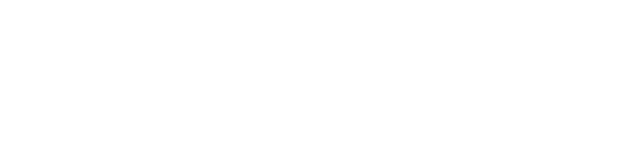
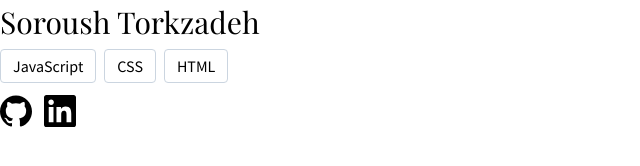
Before and after one commit to sorousht/phoenix-web, a Gatsby site: page / in a window 1280 px wide. Shown: the whole page, without its empty margins (0-640 px from the left). Built offline with nearby package versions, Linux system fonts and the light colour scheme; Gatsby itself is replaced by a stand-in of ours.

Commit message:
Add socials and tech tags to home page

```diff
--- a/src/components/layout.js
+++ b/src/components/layout.js
@@ -1,8 +1,10 @@
 import React from "react";
+import '../css/style.css';
 
-const Layout = () => {
+const Layout = ({ children }) => {
   return (
     <div>
+      {children}
     </div>
   );
 };
--- a/src/pages/index.js
+++ b/src/pages/index.js
@@ -1,12 +1,26 @@
 import React from "react";
 import Layout from "../components/layout";
 import SEO from "../components/seo";
+import TagContainer from "../components/Tag/TagContainer";
+import SocialList from "../components/Social/SocialList";
+import socials from "../content/socials";
 
-function Index({ data }) {
+function Index() {
 
   return (
     <Layout headerClass="relative bg-white">
       <SEO title="Home" />
+      <h1 className="font-serif text-3xl">
+        Soroush Torkzadeh
+      </h1>
+      <TagContainer tags={[
+        "JavaScript",
+        "CSS",
+        "HTML",
+      ]} />
+      <SocialList
+        socials={socials}
+      />
     </Layout>
   );
 }
```
